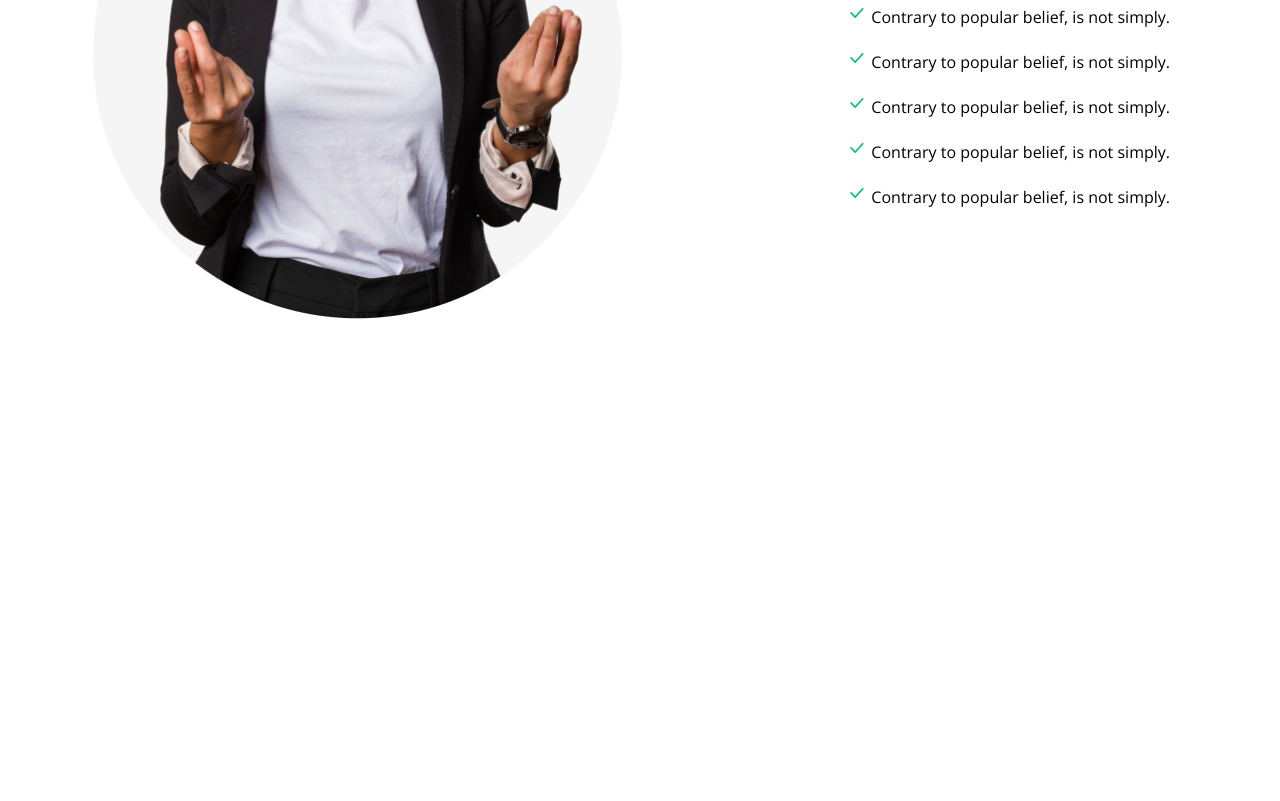
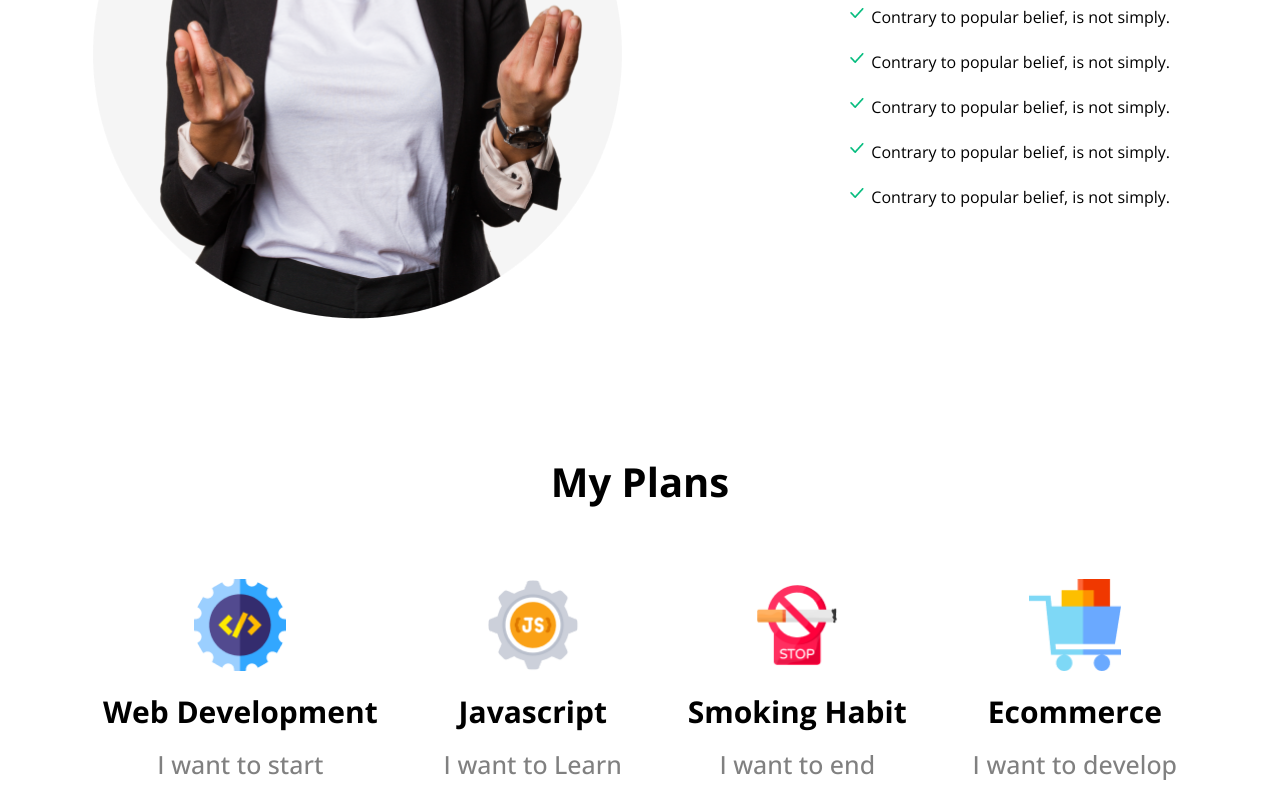
Before and after one commit to itznur07/new-thinks, a plain HTML site: page index.html in a window 1280 px wide. Shown: the part 1306-2107 px from the top of the page. Before the commit the page ends 1630 px from the top, so only its background shows below. Drawn offline with nearby package versions, Linux system fonts and the light colour scheme.

Commit message:
My Plan done

```diff
--- a/index.html
+++ b/index.html
@@ -37,20 +37,25 @@
     <!-- My failures of previous year section start -->
     <section class="container">
       <div class="prev-fpy-content">
+        <!-- content left -->
         <div class="prev-fpy-content-left">
           <img src="./images/person.png" alt="image" />
         </div>
+        <!-- content right  -->
         <div class="prev-fpy-content-right">
+          <!-- content right heading -->
           <h1>
             My failures of <br />
             previous year
           </h1>
+          <!-- content right brif -->
           <p>
             Contrary to popular belief, Lorem Ipsum <br />
             is not simply random text. It has roots in <br />
             a piece of classical Latin literature from <br />
             45 BC, making it over 2000 years old.
           </p>
+          <!-- content right checkmark -->
           <div>
             <span
               ><img src="./images/icons/checkmark.png" alt="icon" /> Contrary to
@@ -85,5 +90,35 @@
       </div>
     </section>
     <!-- My failures of previous year section end -->
+
+    <!-- My Plan section start  -->
+
+    <section class="container">
+      <h1 class="my-plan-heading">My Plans</h1>
+      <div class="my-plan-cards">
+        <div>
+          <img src="./images/icons/web.png" alt="img" />
+          <h1>Web Development</h1>
+          <p>I want to start</p>
+        </div>
+        <div>
+          <img src="./images/icons/js.png" alt="img" />
+          <h1>Javascript</h1>
+          <p>I want to Learn</p>
+        </div>
+        <div>
+          <img src="./images/icons/smoke.png" alt="img" />
+          <h1>Smoking Habit</h1>
+          <p>I want to end</p>
+        </div>
+        <div>
+          <img src="./images/icons/ecom.png" alt="img" />
+          <h1>Ecommerce</h1>
+          <p>I want to develop</p>
+        </div>
+      </div>
+    </section>
+
+    <!-- My Plan section end -->
   </body>
 </html>
--- a/style/style.css
+++ b/style/style.css
@@ -86,3 +86,34 @@ body {
   font-size: 16px;
 }
 /* My failures of previous year section design */
+
+/* My plan section desing */
+.my-plan-heading {
+  text-align: center;
+  margin-top: 130px;
+  font-size: 40px;
+  font-weight: 700;
+}
+.my-plan-cards {
+  padding: 20px 0;
+  text-align: center;
+  display: flex;
+  align-items: center;
+  justify-content: space-around;
+  margin-top: 50px;
+}
+.my-plan-cards div > img {
+  width: 92px;
+}
+.my-plan-cards div > h1 {
+  margin-top: 15px;
+  font-size: 30px;
+  font-weight: 700;
+}
+.my-plan-cards div > p {
+  font-size: 25px;
+  font-weight: 500;
+  color: gray;
+  margin-top: 15px;
+}
+/* My plan section desing */
```
